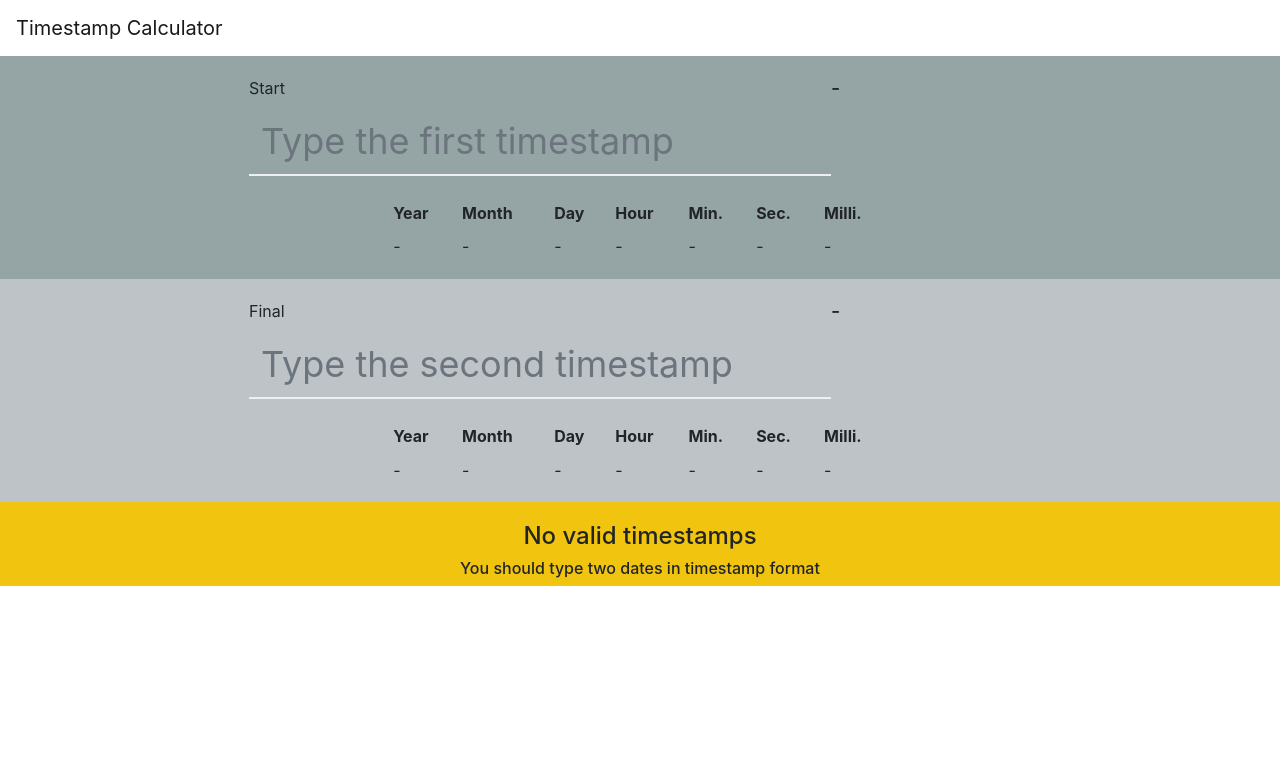
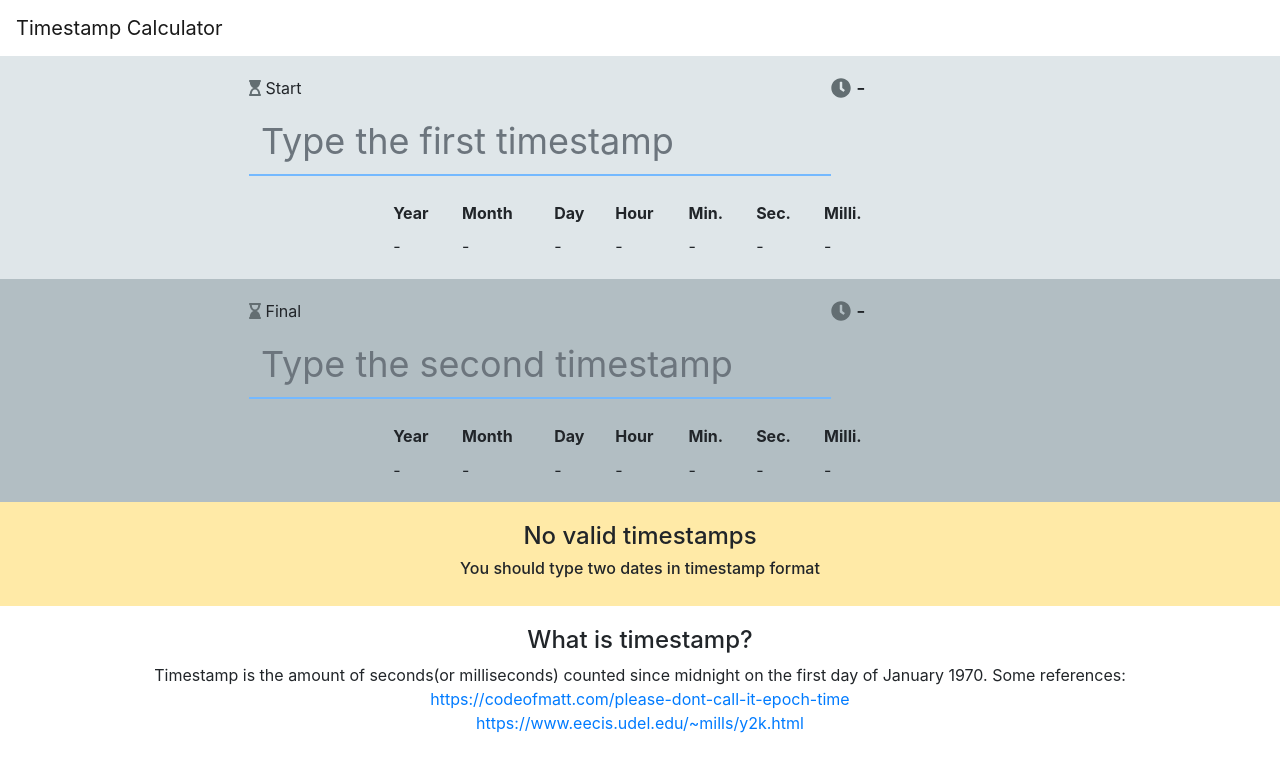
Before and after one commit to pwener/timestamp-calculator, a React (Create React App) app: page / in a window 1280 px wide. Shown: the top 772 px of the page. Built offline with nearby package versions, Linux system fonts and the light colour scheme.

Commit message:
Add icons and explaining

```diff
--- a/package.json
+++ b/package.json
@@ -3,6 +3,9 @@
   "version": "0.1.0",
   "private": true,
   "dependencies": {
+    "@fortawesome/fontawesome-svg-core": "^1.2.35",
+    "@fortawesome/free-solid-svg-icons": "^5.15.3",
+    "@fortawesome/react-fontawesome": "^0.1.14",
     "@testing-library/jest-dom": "^5.11.4",
     "@testing-library/react": "^11.1.0",
     "@testing-library/user-event": "^12.1.10",
--- a/src/App.css
+++ /dev/null
@@ -1,38 +0,0 @@
-.App {
-  text-align: center;
-}
-
-.App-logo {
-  height: 40vmin;
-  pointer-events: none;
-}
-
-@media (prefers-reduced-motion: no-preference) {
-  .App-logo {
-    animation: App-logo-spin infinite 20s linear;
-  }
-}
-
-.App-header {
-  background-color: #282c34;
-  min-height: 100vh;
-  display: flex;
-  flex-direction: column;
-  align-items: center;
-  justify-content: center;
-  font-size: calc(10px + 2vmin);
-  color: #ecf0f1;
-}
-
-.App-link {
-  color: #61dafb;
-}
-
-@keyframes App-logo-spin {
-  from {
-    transform: rotate(0deg);
-  }
-  to {
-    transform: rotate(360deg);
-  }
-}
--- a/src/App.tsx
+++ b/src/App.tsx
@@ -1,11 +1,12 @@
 import React, { Dispatch, SetStateAction } from 'react';
 
-import './App.css';
+import Explain from './components/Explain/Explain';
 import Result from './components/Result/Result';
 import Header from './components/Header';
 import Input from './components/Input/Input';
 import DateFormatted from './date';
 import colors from './colours';
+import { faHourglassEnd, faHourglassStart } from '@fortawesome/free-solid-svg-icons';
 
 const INVALID_STATE = -1;
 
@@ -45,6 +46,7 @@ const App = () => {
         date={start}
         onChange={setStartHighOrderFn}
         color={colors.primary}
+        icon={faHourglassStart}
       />
       <Input
         placeholder="Type the second timestamp"
@@ -52,8 +54,10 @@ const App = () => {
         date={end}
         onChange={setEndHighOrderFn}
         color={colors.secondary}
+        icon={faHourglassEnd}
       />
       <Result diff={calculate()} />
+      <Explain />
     </>
   );
 }
--- a/src/colours.tsx
+++ b/src/colours.tsx
@@ -1,9 +1,9 @@
 const colors = {
-  lightError: "#f1c40f",
-  success: "#2ecc71",
-  primary: "#95a5a6",
-  secondary: "#bdc3c7",
-  tertiary : "#ecf0f1",
+  lightError: "#ffeaa7",
+  success: "#00b894",
+  primary: "#dfe6e9",
+  secondary: "#b2bec3",
+  tertiary : "#74b9ff",
 };
 
 export default colors;
--- /dev/null
+++ b/src/components/Explain/Explain.tsx
@@ -0,0 +1,34 @@
+import React from 'react';
+import { Container, Row } from 'react-bootstrap';
+import styled from 'styled-components';
+
+const Wrapper = styled(Container)`
+  padding: 20px;
+`;
+Wrapper.defaultProps = {
+  fluid: true,
+}
+
+const Explain = () => (
+  <Wrapper>
+    <Row className="justify-content-md-center">
+      <h4>What is timestamp?</h4>
+    </Row>
+    <Row className="justify-content-md-center">
+      Timestamp is the amount of seconds(or milliseconds) counted since midnight on the first day of January 1970.
+      Some references:
+    </Row>
+    <Row className="justify-content-md-center">
+      <a href="https://codeofmatt.com/please-dont-call-it-epoch-time">
+        https://codeofmatt.com/please-dont-call-it-epoch-time
+      </a>
+    </Row>
+    <Row className="justify-content-md-center">
+      <a href="https://www.eecis.udel.edu/~mills/y2k.html">
+        https://www.eecis.udel.edu/~mills/y2k.html
+      </a>
+    </Row>
+  </Wrapper>
+);
+
+export default Explain;
--- a/src/components/Input/Input.tsx
+++ b/src/components/Input/Input.tsx
@@ -1,5 +1,7 @@
 import React, { useEffect, useState } from 'react';
 import { Form } from "react-bootstrap";
+import { FontAwesomeIcon } from '@fortawesome/react-fontawesome';
+import { faClock, IconDefinition } from '@fortawesome/free-solid-svg-icons'
 import DateFormatted from '../../date';
 import ConvertedTable from './ConvertedTable';
 import { TitleRow, InputWrapper, FormInput } from './Styled';
@@ -10,9 +12,10 @@ interface IProps {
   label: string;
   placeholder: string;
   color: string;
+  icon: IconDefinition;
 }
 
-const Input = ({date, onChange, label, placeholder, color}: IProps) => {
+const Input = ({date, onChange, label, placeholder, color, icon}: IProps) => {
   const [relativeDate, setRelativeDate] = useState('-');
 
   const handleChange = (event: any) => {
@@ -34,7 +37,10 @@ const Input = ({date, onChange, label, placeholder, color}: IProps) => {
         className="justify-content-md-center"
       >
         <Form>
-          <Form.Label>{label}</Form.Label>
+          <Form.Label>
+            <FontAwesomeIcon icon={icon} color="#636e72" />
+            {" " + label}
+          </Form.Label>
           <FormInput
             type="text"
             placeholder={placeholder}
@@ -44,7 +50,10 @@ const Input = ({date, onChange, label, placeholder, color}: IProps) => {
           />
         </Form>
           {/* TODO: change to relative component */}
-        <h5 style={{width: 200}}>{relativeDate}</h5>
+        <h5 style={{width: 200}}>
+          <FontAwesomeIcon icon={faClock} color="#636e72" />
+          {" " + relativeDate}
+        </h5>
       </TitleRow>
       <ConvertedTable date={date} />
     </InputWrapper>
--- a/src/components/Input/Styled.tsx
+++ b/src/components/Input/Styled.tsx
@@ -1,5 +1,6 @@
 import { Row, Form, Container } from 'react-bootstrap';
 import styled from 'styled-components';
+import colors from '../../colours';
 
 const InputWrapper = styled(Container)`
   background-color: ${({color}) => color};
@@ -21,7 +22,7 @@ const FormInput = styled(Form.Control)`
   background-color: ${({color}) => color};
   border-radius: 0px;
   border: solid 0px;
-  border-bottom: solid 2px #ecf0f1;
+  border-bottom: solid 2px ${colors.tertiary};
   font-size: 36px;
 `;
 
--- a/src/components/Result/Result.tsx
+++ b/src/components/Result/Result.tsx
@@ -21,18 +21,9 @@ const Result = (props: IProps) => {
         <h4>
           {invalidValues ?
             'No valid timestamps' :
-            `Difference result`}
+            `Difference Result`}
         </h4>
       </TitleRow>
-      <Row
-        className="justify-content-md-center"
-      >
-        <h6>
-          {invalidValues ?
-              'You should type two dates in timestamp format' :
-              'This table shows the result(final-start) in different units'}
-        </h6>
-      </Row>
       { !invalidValues ? (
           <Row
               className="justify-content-md-center"
@@ -56,6 +47,15 @@ const Result = (props: IProps) => {
             </Row>
         ) : null
       }
+      <Row
+        className="justify-content-md-center"
+      >
+        <h6>
+          {invalidValues ?
+            'You should type two dates in timestamp format' :
+            'This table shows the result(final-start) in different units'}
+        </h6>
+      </Row>
     </ResultWrapper>
   );
 }
--- a/src/components/Result/Styled.tsx
+++ b/src/components/Result/Styled.tsx
@@ -4,6 +4,7 @@ import colors from '../../colours';
 
 const ResultWrapper = styled.div`
   background-color: ${({ invalidValues }) => invalidValues ? colors.lightError : colors.success};
+  padding-bottom: 20px;
 `;
 ResultWrapper.defaultProps = {
   fluid: true,
```
Also changed, not shown: 1 other file (tests, documents, lock files or other folders).
